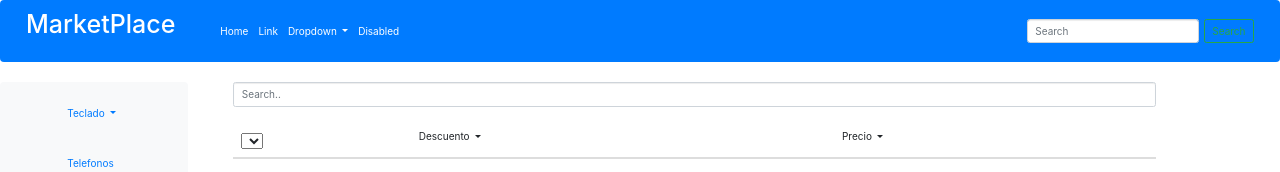
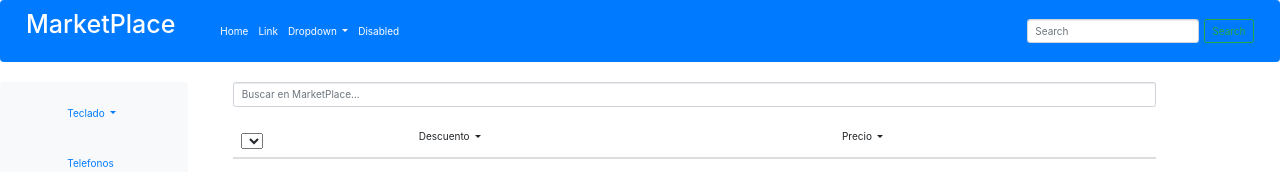
Before and after one commit to YareCanul/Ecommers-Angular-Project, an Angular app: page / in a window 1280 px wide. Shown: the top 172 px of the page. Built offline with nearby package versions, Linux system fonts and the light colour scheme.

Commit message:
actualizacion diseño

```diff
--- a/src/app/components/posts/posts.component.html
+++ b/src/app/components/posts/posts.component.html
@@ -107,7 +107,7 @@
 <div class="row">
     <div class="col">
         <div class="form-group">
-            <input type="text" class="form-control" name= " filterPost" placeholder="Search.." [(ngModel)]="filterPost">
+            <input type="search" class="form-control" name= " filterPost" placeholder="Buscar en MarketPlace..." [(ngModel)]="filterPost" >
                </div>
                <table class="table table-striped" >
                 <thead>
```
Also changed, not shown: src/assets/searchB.png (added), 1 other file (tests, documents, lock files or other folders).
